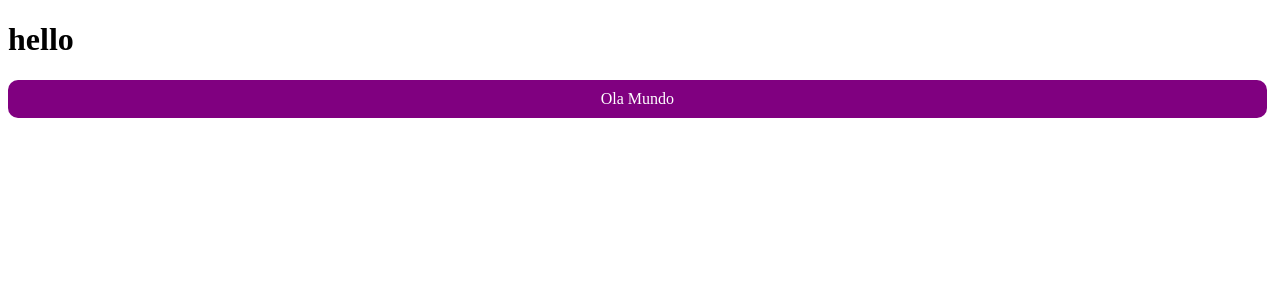
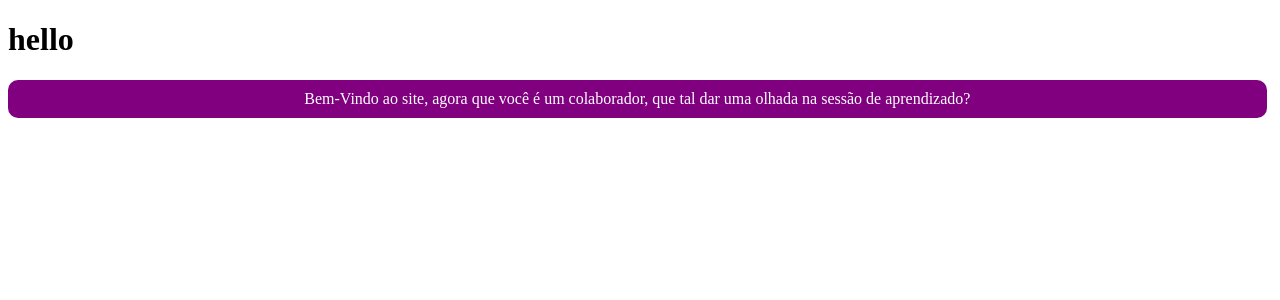
Before and after one commit to ryck-developer/nuxt3-exemplos-de-componentes, a Nuxt app: page / in a window 1280 px wide. Shown: the top 300 px of the page. Built offline with nearby package versions, Linux system fonts and the light colour scheme.

Commit message:
2 files modified

```diff
--- a/components/general/Alert.vue
+++ b/components/general/Alert.vue
@@ -20,7 +20,7 @@ export default {
   padding: 10px;
   color: white;
 }
-.success {
+.information {
   background-color: purple;
 }
 </style>
--- a/pages/index.vue
+++ b/pages/index.vue
@@ -2,8 +2,8 @@
   <div>
     <h1>hello</h1>
     <Alert
-      :message="messages.success.text"
-      v-bind:type="messages.success.class"
+      :message="messages.success_signup.text"
+      v-bind:type="messages.success_signup.class"
     ></Alert>
   </div>
 </template>
@@ -17,7 +17,10 @@ export default {
   data() {
     return {
       messages: {
-        success: { text: 'Ola Mundo', class: 'success' },
+        success_signup: {
+          text: 'Bem-Vindo ao site, agora que você é um colaborador, que tal dar uma olhada na sessão de aprendizado?',
+          class: 'information',
+        },
       },
     };
   },
```
